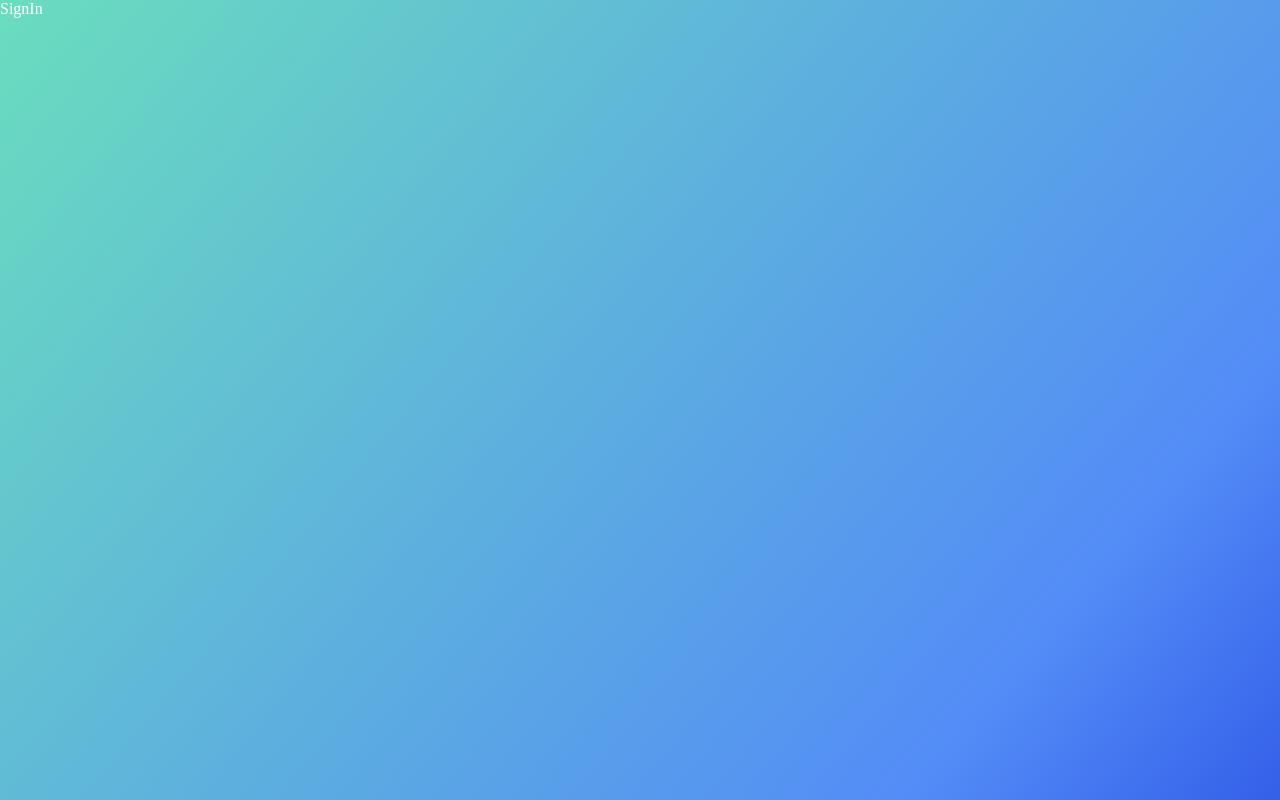
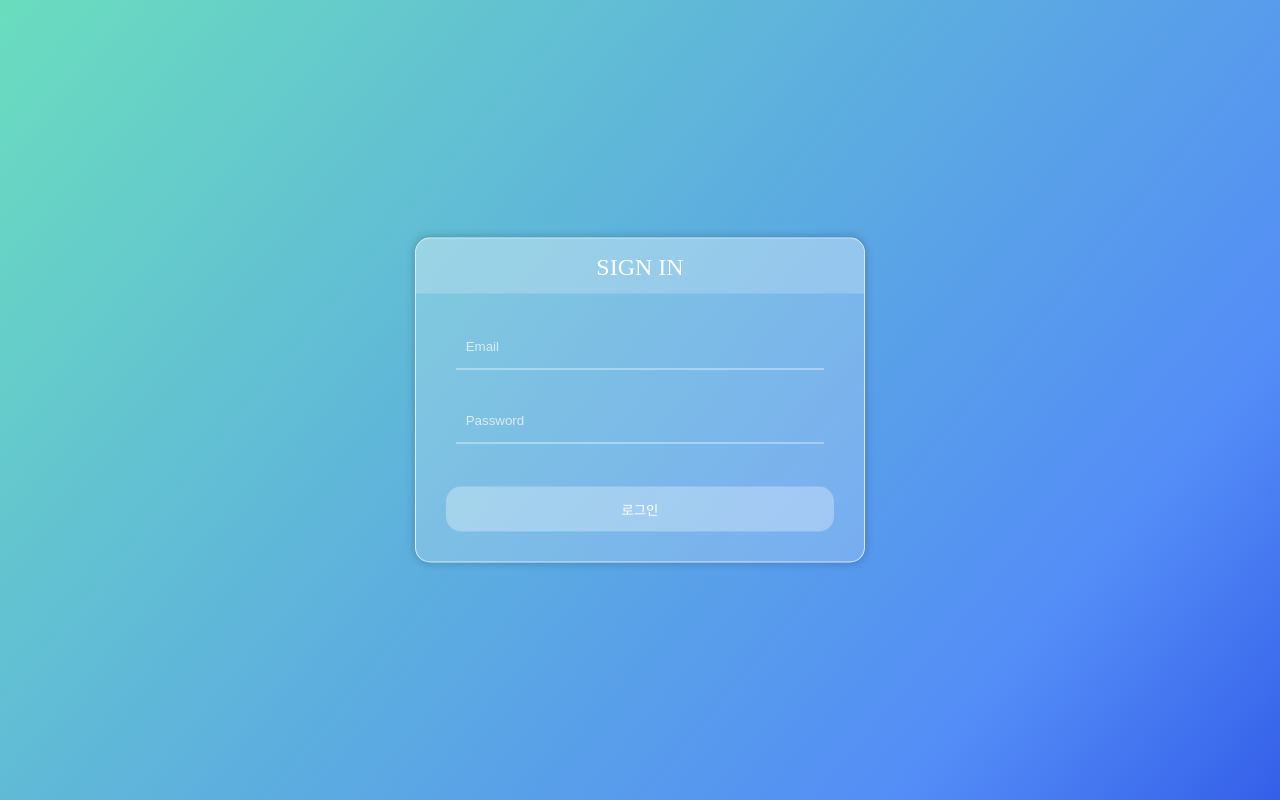
Before and after one commit to hyeri-woo/wanted-pre-onboarding-frontend, a React (Create React App) app: page /signin in a window 1280 px wide. Built offline with nearby package versions, Linux system fonts and the light colour scheme.

Commit message:
✨Feat: SignIn 페이지 UI 완성 (#2)

```diff
--- a/src/pages/SignIn.jsx
+++ b/src/pages/SignIn.jsx
@@ -1,5 +1,12 @@
 import React from 'react';
+import { H1Style, ContainerStyle } from '../styles/CommonStyle';
+import Form from '../components/Form';
 
 export default function SignIn() {
-  return <div>SignIn</div>;
+  return (
+    <ContainerStyle>
+      <H1Style>SIGN IN</H1Style>
+      <Form btnText="로그인" emailWarning="" pwWarning="" />
+    </ContainerStyle>
+  );
 }
```
